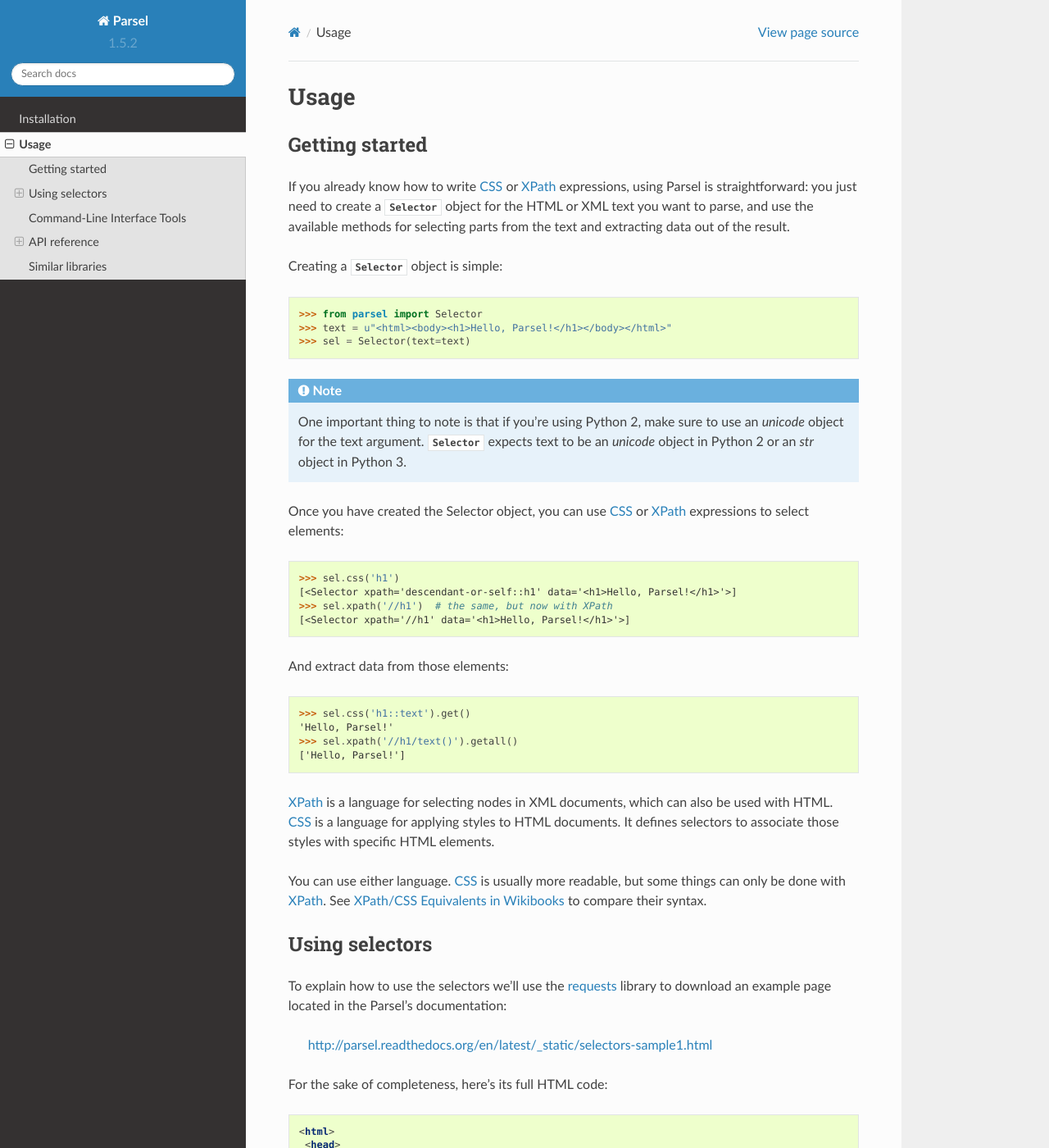
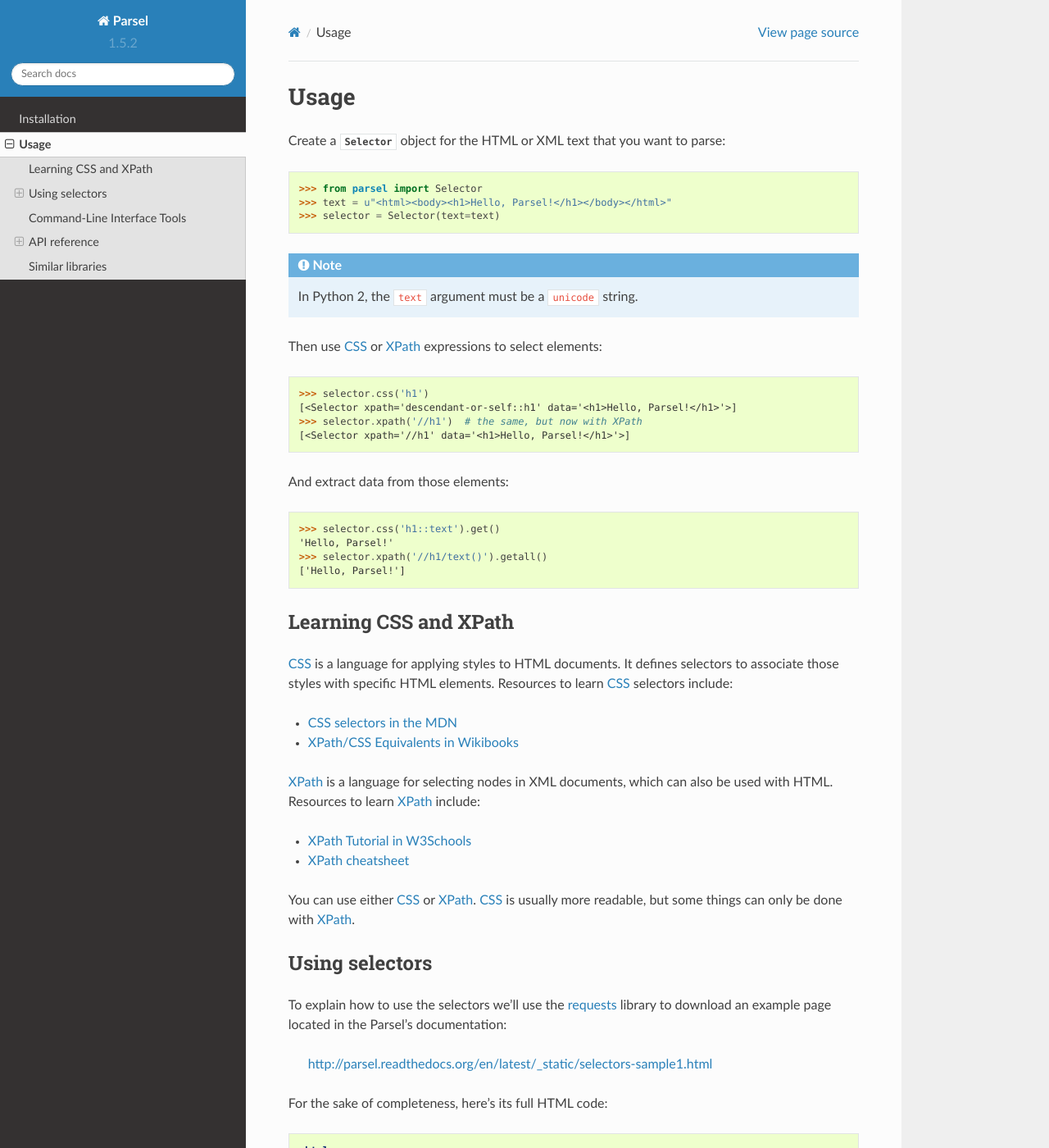
Before and after one commit to scrapy/parsel, a Sphinx documentation site: the page built from docs/usage.rst, in a window 1280 px wide and 1400 px high. Shown: the whole window at 82% size. Built offline with Sphinx 7.4.7 and the Read the Docs theme 2.0.0, drawn with Linux system fonts in a browser that asks for light colours.

Commit message:
Provide links to resources to learn CSS and XPath

```diff
--- a/docs/usage.rst
+++ b/docs/usage.rst
@@ -4,52 +4,56 @@
 Usage
 =====
 
-Getting started
-===============
-
-If you already know how to write `CSS`_ or `XPath`_ expressions, using Parsel
-is straightforward: you just need to create a
-:class:`~parsel.selector.Selector` object for the HTML or XML text you want to
-parse, and use the available methods for selecting parts from the text and
-extracting data out of the result.
-
-Creating a :class:`~parsel.selector.Selector` object is simple::
+Create a :class:`~parsel.selector.Selector` object for the HTML or XML text
+that you want to parse::
 
     >>> from parsel import Selector
     >>> text = u"<html><body><h1>Hello, Parsel!</h1></body></html>"
-    >>> sel = Selector(text=text)
+    >>> selector = Selector(text=text)
 
-.. note::
-    One important thing to note is that if you're using Python 2,
-    make sure to use an `unicode` object for the text argument.
-    :class:`~parsel.selector.Selector` expects text to be an `unicode`
-    object in Python 2 or an `str` object in Python 3.
+.. note:: In Python 2, the ``text`` argument must be a ``unicode`` string.
 
-Once you have created the Selector object, you can use `CSS`_ or
-`XPath`_ expressions to select elements::
+Then use `CSS`_ or `XPath`_ expressions to select elements::
 
-    >>> sel.css('h1')
+    >>> selector.css('h1')
     [<Selector xpath='descendant-or-self::h1' data='<h1>Hello, Parsel!</h1>'>]
-    >>> sel.xpath('//h1')  # the same, but now with XPath
+    >>> selector.xpath('//h1')  # the same, but now with XPath
     [<Selector xpath='//h1' data='<h1>Hello, Parsel!</h1>'>]
 
 And extract data from those elements::
 
-    >>> sel.css('h1::text').get()
+    >>> selector.css('h1::text').get()
     'Hello, Parsel!'
-    >>> sel.xpath('//h1/text()').getall()
+    >>> selector.xpath('//h1/text()').getall()
     ['Hello, Parsel!']
-
-`XPath`_ is a language for selecting nodes in XML documents, which can also be
-used with HTML. `CSS`_ is a language for applying styles to HTML documents. It
-defines selectors to associate those styles with specific HTML elements.
-
-You can use either language. CSS_ is usually more readable, but some things can
-only be done with XPath_. See `XPath/CSS Equivalents in Wikibooks`_ to compare
-their syntax.
 
 .. _CSS: http://www.w3.org/TR/selectors
 .. _XPath: http://www.w3.org/TR/xpath
+
+Learning CSS and XPath
+======================
+
+`CSS`_ is a language for applying styles to HTML documents. It defines
+selectors to associate those styles with specific HTML elements. Resources to
+learn CSS_ selectors include:
+
+-   `CSS selectors in the MDN`_
+
+-   `XPath/CSS Equivalents in Wikibooks`_
+
+`XPath`_ is a language for selecting nodes in XML documents, which can also be
+used with HTML. Resources to learn XPath_ include:
+
+-   `XPath Tutorial in W3Schools`_
+
+-   `XPath cheatsheet`_
+
+You can use either CSS_ or XPath_. CSS_ is usually more readable, but some
+things can only be done with XPath_.
+
+.. _CSS selectors in the MDN: https://developer.mozilla.org/en-US/docs/Learn/CSS/Building_blocks/Selectors
+.. _XPath cheatsheet: https://devhints.io/xpath
+.. _XPath Tutorial in W3Schools: https://www.w3schools.com/xml/xpath_intro.asp
 .. _XPath/CSS Equivalents in Wikibooks: https://en.wikibooks.org/wiki/XPath/CSS_Equivalents
 
 
```
